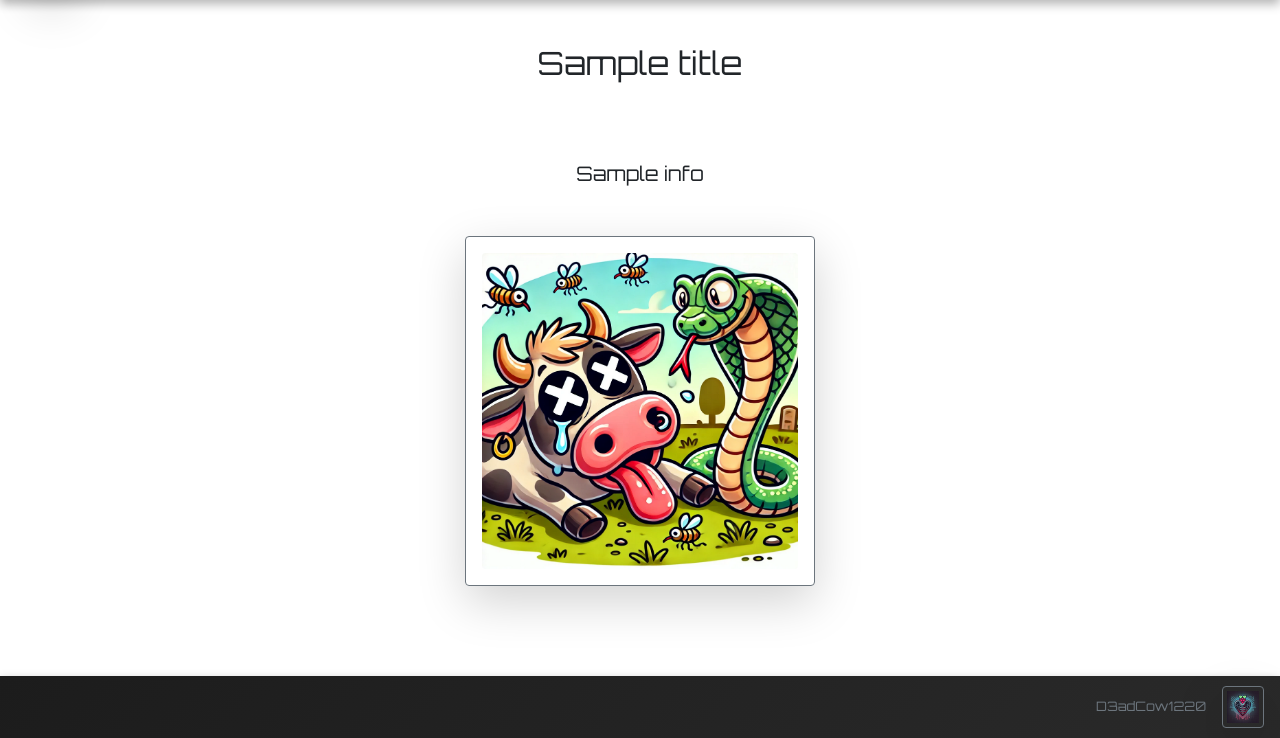
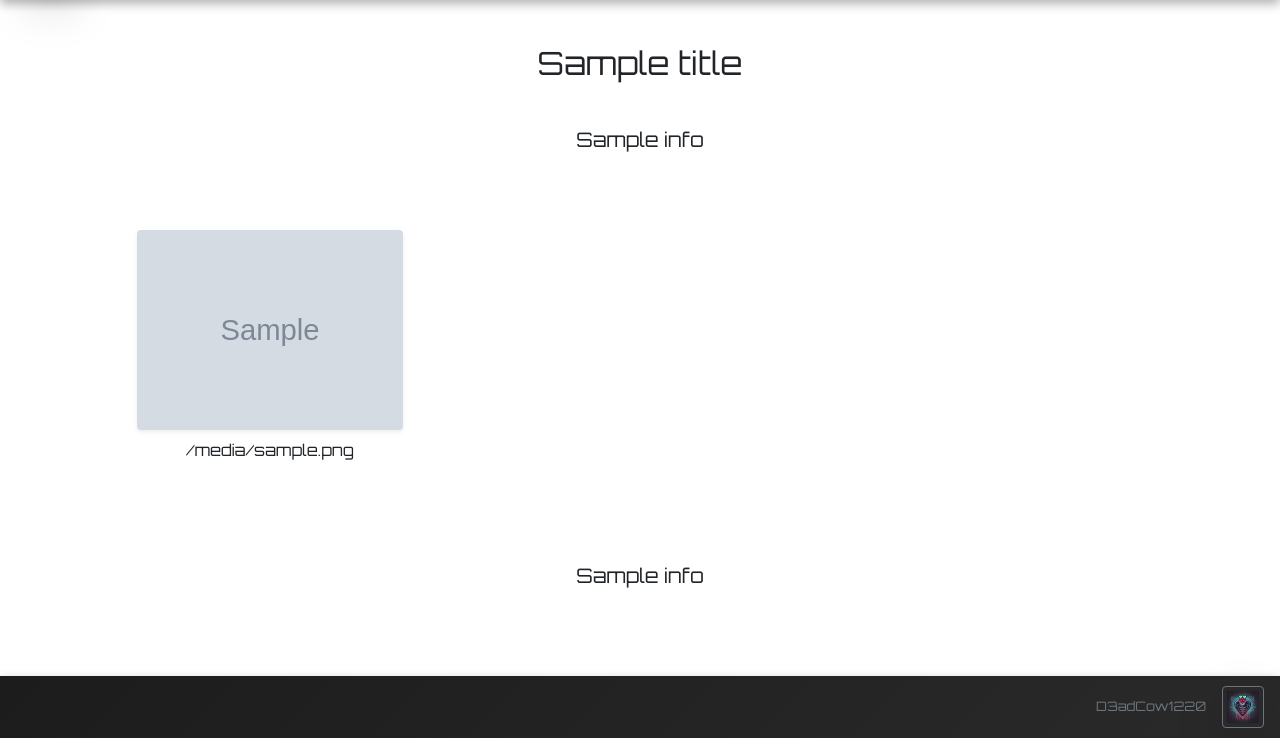
Before and after one commit to kaulketh/KobraPiV2, a Flask app: template www/templates/made.html in a window 1280 px wide. Shown: the part 62-800 px from the top of the page. Run offline with Flask 3, Linux system fonts and the light colour scheme; the template is opened without the code that fills it: most values are stand-ins (such as "Sample title", 1, 10 or a date in 2020); grey boxes marked "Sample" are stand-in pictures; parts of the project's set-up code (start-up, migrations or seed data) failed here and were passed over; some libraries are stand-ins or nearby versions.

Commit message:
update gallery

```diff
--- a/app.py
+++ b/app.py
@@ -83,11 +83,14 @@ def index():
 
 @kobra_bp.route(MADE.path, methods=['GET'])
 def made():
+    gallery_images = [f for f in gallery if
+                      f.endswith(('.jpg', '.png', '.jpeg', '.gif'))]
     return render_template(
         MADE.template,
         active_page=MADE.id,
         title=MADE.title,
-        info=MADE.info)
+        info=MADE.info,
+        gallery_images=gallery)
 
 
 @kobra_bp.route(POWER.path, methods=['GET'])
--- a/www/__init__.py
+++ b/www/__init__.py
@@ -81,7 +81,7 @@ MADE = AttrDict({__K.pth: f"{SLASH}made",
                  __K.nav: "made",
                  __K.id: "made",
                  __K.tit: "made in and for 3d",
-                 __K.nfo: UNDER_CONSTR,
+                 __K.nfo: WIP,
                  __K.hnt: __EMPTY
                  })
 
--- a/www/static/css/style.css
+++ b/www/static/css/style.css
@@ -276,3 +276,14 @@ button {
     font-size: 0.6rem; /*Smaller font size for subtle appearance*/
     font-weight: normal;
 }
+
+.gallery img {
+            transition: transform 0.2s;
+            cursor: pointer;
+            max-height: 200px;
+            object-fit: cover;
+        }
+
+.gallery img:hover {
+    transform: scale(1.05);
+}
--- /dev/null
+++ b/www/templates/jn/block_gallery.htm
@@ -0,0 +1,10 @@
+<div class="row gallery">
+        {% for image in gallery_images %}
+        <div class="col-md-4 col-sm-6 mb-4">
+            <a href="{{ url_for('static', filename='gallery/' + image) }}" target="_blank">
+                <img src="{{ url_for('static', filename='gallery/' + image) }}" class="img-fluid rounded shadow-sm" alt="{{ image }}">
+            </a>
+            <p class="text-center mt-2">{{ image }}</p>
+        </div>
+        {% endfor %}
+</div>
--- a/www/templates/made.html
+++ b/www/templates/made.html
@@ -1,15 +1,19 @@
 {% include 'jn/page_header.htm' %}
+<div class="col">
+        {% include 'jn/content_info.htm' %}
+</div>
     <!-- main content -->
     <div class="container my-4">
         <div class="row justify-content-center justify-content-around">
             <div class="col">
-                {% include 'jn/content_info.htm' %}
+                {% include 'jn/block_gallery.htm' %}
             </div>
         </div>
     </div>
-    {% set image="dc_n_c.png" %}
-    {% include 'jn/block_image.htm' %}
     <!-- end main content -->
+    <div class="col">
+        {% include 'jn/content_info.htm' %}
+    </div>
     <div class="row"></div>
 </div>
 {% include 'jn/page_footer.htm' %}
```
